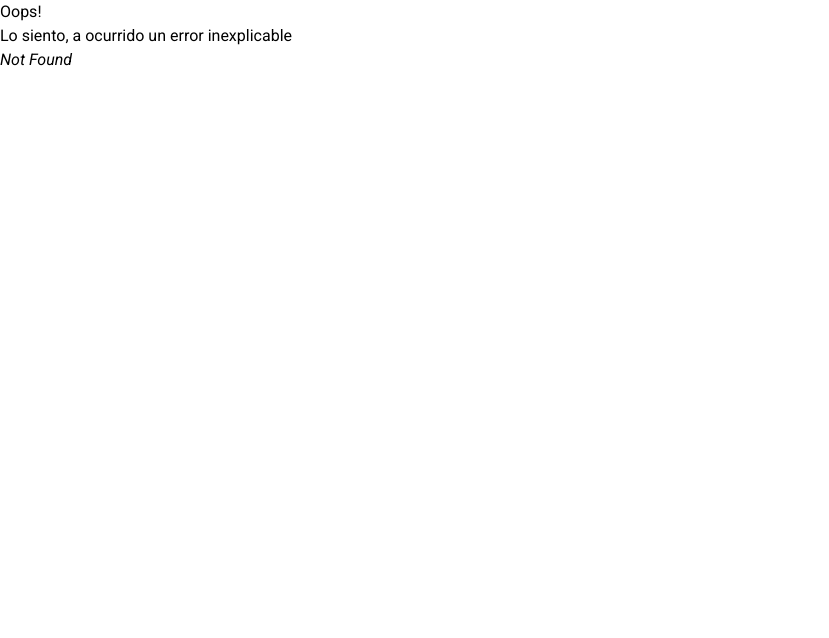
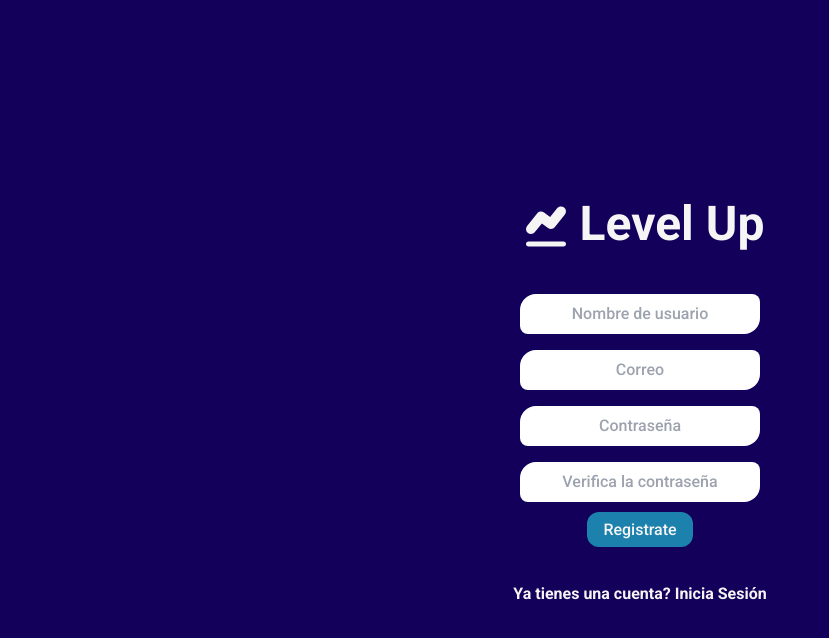
Before and after one commit to MADDOG25/dashboard-levelup, a React (Vite) app: page /signup in a window 1280 px wide. Before the commit this address had no page. Shown: the top 638 px of the page, without its empty margins (0-829 px from the left). Built offline with nearby package versions, Linux system fonts and the light colour scheme.

Commit message:
add login form and register form components

```diff
--- a/src/components/App.tsx
+++ b/src/components/App.tsx
@@ -5,8 +5,8 @@ function App() {
   return (
     <>
       <div>
-        <Header/>
-        <Overview/>
+        <Header />
+        <Overview />
       </div>
     </>
   );
--- /dev/null
+++ b/src/components/atoms/Form/Login/ButtonSubmitLogin.tsx
@@ -0,0 +1,15 @@
+import { Link } from "react-router-dom";
+
+export default function ButtonSubmitLogin() {
+  return (
+    <div>
+      <Link
+        className="w-40 bg-[--colorSky] text-[--colorWhite] font-medium  px-4 py-2 rounded-xl hover:bg-[--colorGreen] hover:text-[--colorBlue1]"
+        type="submit"
+        to="/home"
+      >
+        Inicia Sesión
+      </Link>
+    </div>
+  );
+}
--- /dev/null
+++ b/src/components/atoms/Form/Login/InputPassword.tsx
@@ -0,0 +1,12 @@
+export default function InputPassword() {
+  return (
+    <div>
+      <input
+        className="w-60 p-2 text-center font-medium  text-[--colorBlue2] rounded-lg rounded-tl-2xl rounded-br-2xl outline-none"
+        type="password"
+        name="password"
+        placeholder="Contraseña"
+      />
+    </div>
+  );
+}
--- /dev/null
+++ b/src/components/atoms/Form/Login/InputText.tsx
@@ -0,0 +1,12 @@
+export default function InputText() {
+  return (
+    <div>
+      <input
+        className="w-60 p-2 text-center font-medium text-[--colorBlue2] rounded-lg rounded-tl-2xl rounded-br-2xl outline-none"
+        type="text"
+        name="email"
+        placeholder="Correo"
+      />
+    </div>
+  );
+}
--- a/src/components/atoms/LogoProfile/Logo.tsx
+++ b/src/components/atoms/Form/Login/LogoForm.tsx
@@ -1,11 +1,11 @@
 import { IconContext } from "react-icons";
 import { TiChartLine } from "react-icons/ti";
 
-export default function Logo() {
+export default function LogoForm() {
   return (
-    <IconContext.Provider value={{ size: "30px", className: "cursor-pointer" }}>
-      <div className="text-[--colorWhite] font-semibold text-xl px-10">
-        <h1 className="flex items-center gap-1 cursor-pointer">
+    <IconContext.Provider value={{ size: "60px", className: "cursor-pointer" }}>
+      <div className="text-[--colorWhite] font-semibold px-10">
+        <h1 className="flex items-center gap-1 cursor-pointer text-5xl">
           <TiChartLine />
           Level Up
         </h1>
--- /dev/null
+++ b/src/components/atoms/Form/Register/ButtonSubmitRegister.tsx
@@ -0,0 +1,15 @@
+import { Link } from "react-router-dom";
+
+export default function ButtonSubmitRegister() {
+  return (
+    <div>
+      <Link
+        className="w-40 bg-[--colorSky] text-[--colorWhite] font-medium  px-4 py-2 rounded-xl hover:bg-[--colorGreen] hover:text-[--colorBlue1]"
+        type="submit"
+        to="/home"
+      >
+        Registrate
+      </Link>
+    </div>
+  );
+}
--- /dev/null
+++ b/src/components/atoms/Form/Register/InputCheckPassword.tsx
@@ -0,0 +1,12 @@
+export default function InputCheckPassword() {
+    return (
+      <div>
+        <input
+          className="w-60 p-2 text-center font-medium  text-[--colorBlue2] rounded-lg rounded-tl-2xl rounded-br-2xl outline-none"
+          type="password"
+          name="password"
+          placeholder="Verifica la contraseña"
+        />
+      </div>
+    );
+  }
--- /dev/null
+++ b/src/components/atoms/Form/Register/InputUsername.tsx
@@ -0,0 +1,12 @@
+export default function InputUsername() {
+    return (
+      <div>
+        <input
+          className="w-60 p-2 text-center font-medium text-[--colorBlue2] rounded-lg rounded-tl-2xl rounded-br-2xl outline-none"
+          type="text"
+          name="username"
+          placeholder="Nombre de usuario"
+        />
+      </div>
+    );
+  }
--- /dev/null
+++ b/src/components/organisms/LoginForm.tsx
@@ -0,0 +1,34 @@
+import { Link } from "react-router-dom";
+import InputText from "../atoms/Form/Login/InputText";
+import InputPassword from "../atoms/Form/Login/InputPassword";
+import ButtonSubmit from "../atoms/Form/Login/ButtonSubmitLogin";
+import LogoForm from "../atoms/Form/Login/LogoForm";
+
+export default function LoginForm() {
+  return (
+    <div className="bg-[--colorBlue1] h-screen text-[--colorWhite]">
+      <div className="flex flex-col h-full justify-center items-center mx-auto">
+        <h2 className="text-[--colorWhite] font-bold text-4xl mb-10">
+          <LogoForm />
+        </h2>
+        <form className="text-center grid gap-y-4">
+          {/* Email */}
+          <InputText />
+          {/* Password */}
+          <InputPassword />
+          {/* Submit button */}
+          <ButtonSubmit />
+        </form>
+        <p className="text-[--colorWhite] font-semibold mt-10">
+          No tienes una cuenta?
+          <Link
+            className="pl-1 hover:text-[--colorGreen] hover:underline"
+            to="/signup"
+          >
+            Registrate
+          </Link>
+        </p>
+      </div>
+    </div>
+  );
+}
--- /dev/null
+++ b/src/components/organisms/RegisterForm.tsx
@@ -0,0 +1,39 @@
+import { Link } from "react-router-dom";
+import InputText from "../atoms/Form/Login/InputText";
+import InputPassword from "../atoms/Form/Login/InputPassword";
+import LogoForm from "../atoms/Form/Login/LogoForm";
+import InputUsername from "../atoms/Form/Register/InputUsername";
+import InputCheckPassword from "../atoms/Form/Register/InputCheckPassword";
+import ButtonSubmitRegister from "../atoms/Form/Register/ButtonSubmitRegister";
+
+export default function RegisterForm() {
+  return (
+    <div className="bg-[--colorBlue1] h-screen text-[--colorWhite]">
+      <div className="flex flex-col h-full justify-center items-center mx-auto">
+        <h2 className="text-[--colorWhite] font-bold text-4xl mb-10">
+          <LogoForm />
+        </h2>
+        <form className="text-center grid gap-y-4">
+          {/* Username */}
+          <InputUsername />
+          {/* Email */}
+          <InputText />
+          <InputPassword />
+          {/* Check password */}
+          <InputCheckPassword />
+          {/* Submit button */}
+          <ButtonSubmitRegister />
+        </form>
+        <p className="text-[--colorWhite] font-semibold mt-10">
+          Ya tienes una cuenta?
+          <Link
+            className="pl-1 hover:text-[--colorGreen] hover:underline"
+            to="/signin"
+          >
+            Inicia Sesión
+          </Link>
+        </p>
+      </div>
+    </div>
+  );
+}
--- a/src/main.tsx
+++ b/src/main.tsx
@@ -4,13 +4,30 @@ import { createBrowserRouter, RouterProvider } from "react-router-dom";
 import App from "./components/App.tsx";
 import ErrorPage from "./routes/ErrorPage.tsx";
 import "./index.css";
+import RegisterForm from "./components/organisms/RegisterForm.tsx";
+import LoginForm from "./components/organisms/LoginForm.tsx";
 
 const router = createBrowserRouter([
   {
     path: "/",
-    element: <App/>,
-    errorElement: <ErrorPage/>
+    element: <LoginForm />,
+    errorElement: <ErrorPage />,
   },
+  {
+    path: "/signup",
+    element: <RegisterForm />,
+    errorElement: <ErrorPage />,
+  },
+  {
+    path: "/signin",
+    element: <LoginForm />,
+    errorElement: <ErrorPage />,
+  },
+  {
+    path: "/home",
+    element: <App />,
+    errorElement: <ErrorPage />,
+  }
 ]);
 
 createRoot(document.getElementById("root")!).render(
```
